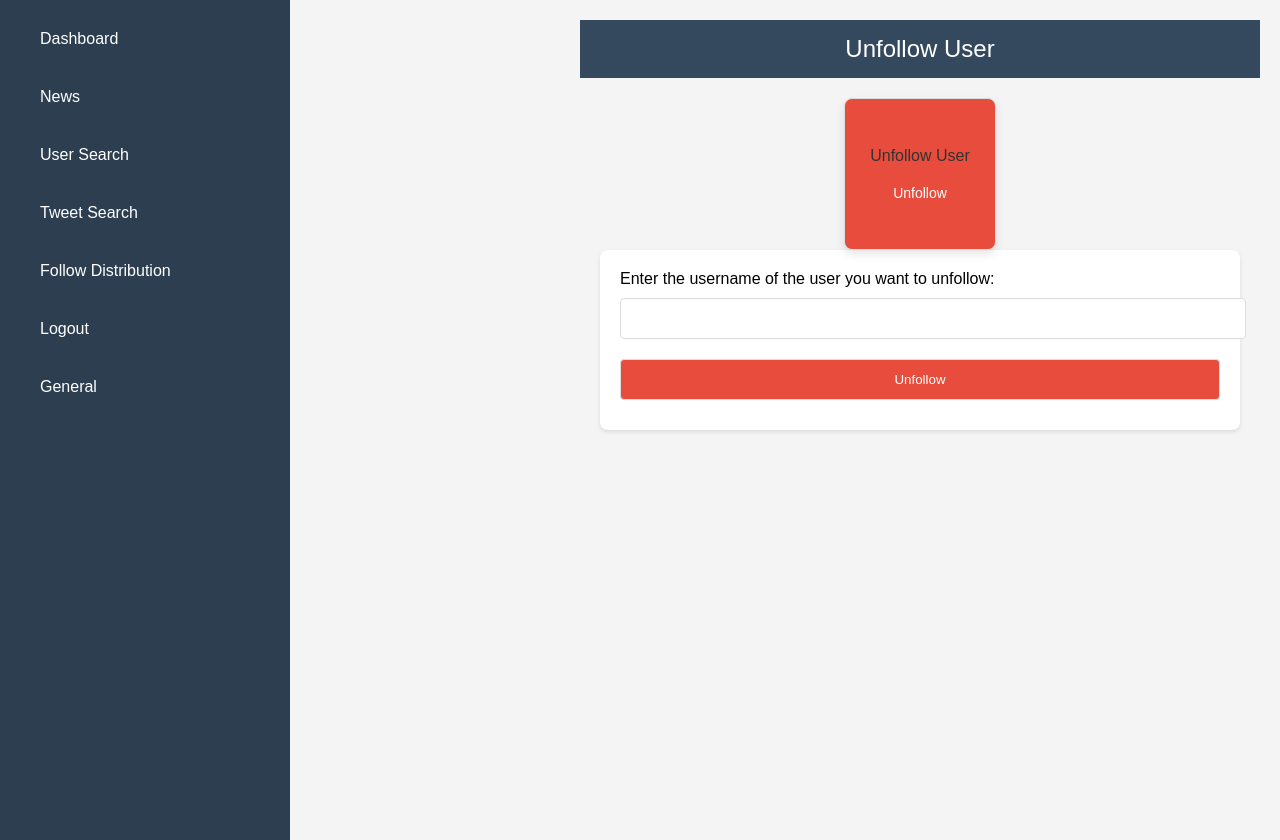
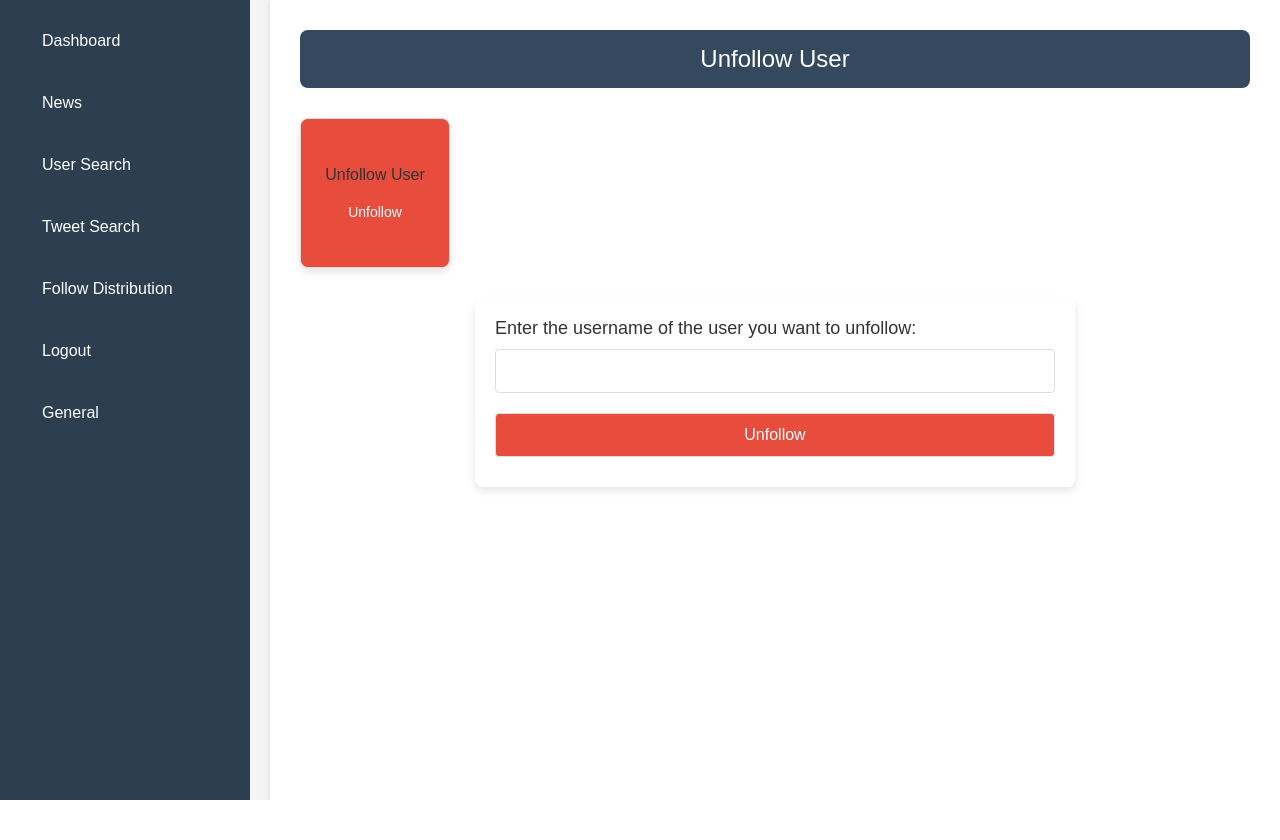
Before and after one commit to Harikrishnaa007/StatBird, a Flask app: page /unfollow/unfollow in a window 1280 px wide. After the commit the page ends 800 px from the top, so only its background shows below. Run offline with Flask 3, Linux system fonts and the light colour scheme; the visitor is signed in with stand-in values (Sample User, id 1); data that the repository does not hold is empty.

Commit message:
Update unfollow.html

```diff
--- a/app/templates/unfollow.html
+++ b/app/templates/unfollow.html
@@ -5,24 +5,31 @@
     <meta name="viewport" content="width=device-width, initial-scale=1.0">
     <title>Unfollow User</title>
     <style>
+        /* Global Styles */
+        * {
+            margin: 0;
+            padding: 0;
+            box-sizing: border-box;
+        }
+
         body {
             font-family: Arial, sans-serif;
-            margin: 0;
-            padding: 0;
             background-color: #f4f4f4;
             display: flex;
+            min-height: 100vh;
         }
 
         /* Sidebar Styles */
         .sidebar {
             width: 250px;
-            height: 100vh;
             background-color: #2c3e50;
             color: white;
             padding: 20px;
             display: flex;
             flex-direction: column;
             justify-content: space-between;
+            height: 100vh;
+            position: fixed;
         }
 
         .sidebar .nav-links {
@@ -35,9 +42,11 @@
             display: flex;
             align-items: center;
             color: white;
-            padding: 10px;
+            padding: 12px;
             text-decoration: none;
             border-radius: 8px;
+            font-size: 16px;
+            transition: background-color 0.3s ease;
         }
 
         .sidebar a:hover {
@@ -49,11 +58,13 @@
             font-size: 18px;
         }
 
-        /* Content Styles */
+        /* Main Content Styles */
         .content {
             margin-left: 270px;
-            padding: 20px;
+            padding: 30px;
             flex-grow: 1;
+            background-color: #fff;
+            box-shadow: 0 2px 6px rgba(0, 0, 0, 0.1);
         }
 
         .header {
@@ -62,7 +73,8 @@
             padding: 15px;
             font-size: 24px;
             text-align: center;
-            margin-bottom: 20px;
+            margin-bottom: 30px;
+            border-radius: 8px;
         }
 
         .form-container {
@@ -71,7 +83,13 @@
             padding: 20px;
             background-color: #fff;
             border-radius: 8px;
-            box-shadow: 0 2px 4px rgba(0, 0, 0, 0.1);
+            box-shadow: 0 4px 8px rgba(0, 0, 0, 0.1);
+        }
+
+        .form-container label {
+            font-size: 18px;
+            color: #333;
+            margin-bottom: 10px;
         }
 
         .form-container input, .form-container button {
@@ -80,6 +98,7 @@
             margin: 10px 0;
             border-radius: 4px;
             border: 1px solid #ddd;
+            font-size: 16px;
         }
 
         .form-container button {
@@ -96,13 +115,7 @@
         .error {
             color: red;
             font-size: 14px;
-        }
-
-        .container {
-            display: flex;
-            gap: 20px;
-            justify-content: center;
-            align-items: center;
+            margin-bottom: 20px;
         }
 
         /* Action Box Styles */
@@ -119,6 +132,7 @@
             align-items: center;
             cursor: pointer;
             transition: transform 0.2s ease;
+            margin-bottom: 30px;
         }
 
         .action-box:hover {
@@ -148,6 +162,26 @@
 
         .action-box.unfollow {
             background-color: #e74c3c;
+        }
+
+        /* Responsive Styles */
+        @media (max-width: 768px) {
+            .sidebar {
+                width: 200px;
+            }
+
+            .content {
+                margin-left: 220px;
+                padding: 20px;
+            }
+
+            .form-container {
+                padding: 15px;
+            }
+
+            .form-container input, .form-container button {
+                font-size: 14px;
+            }
         }
     </style>
 </head>
```
